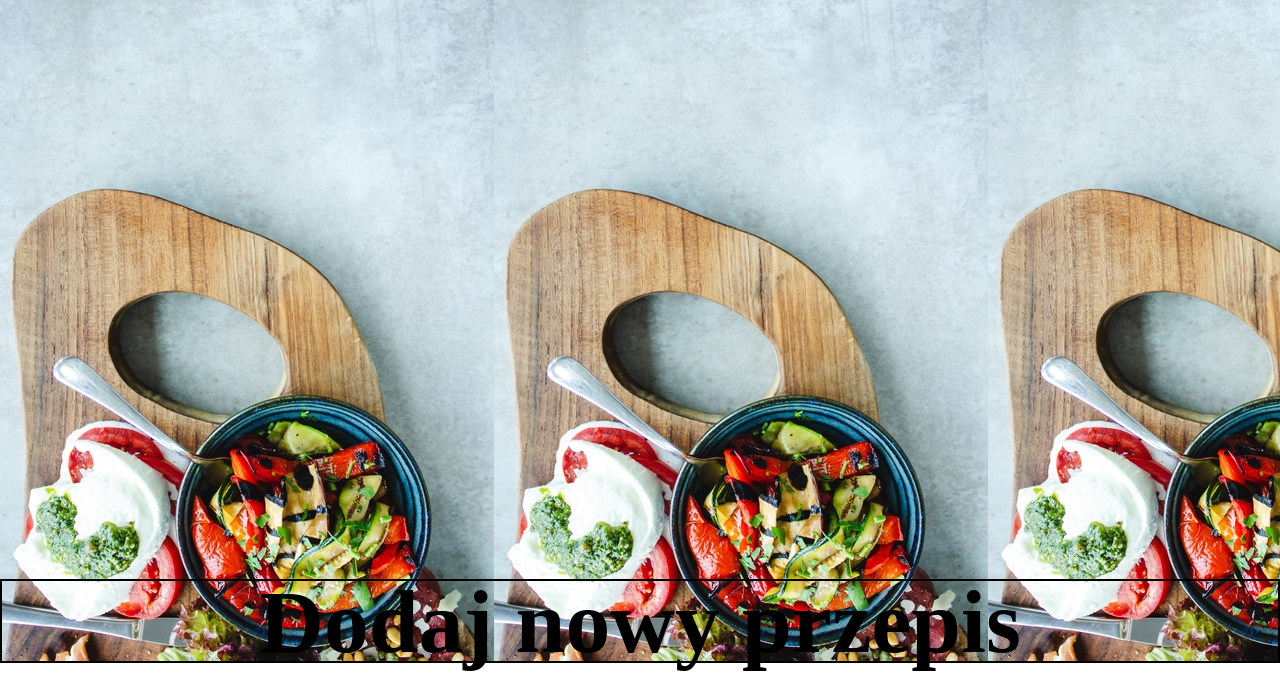
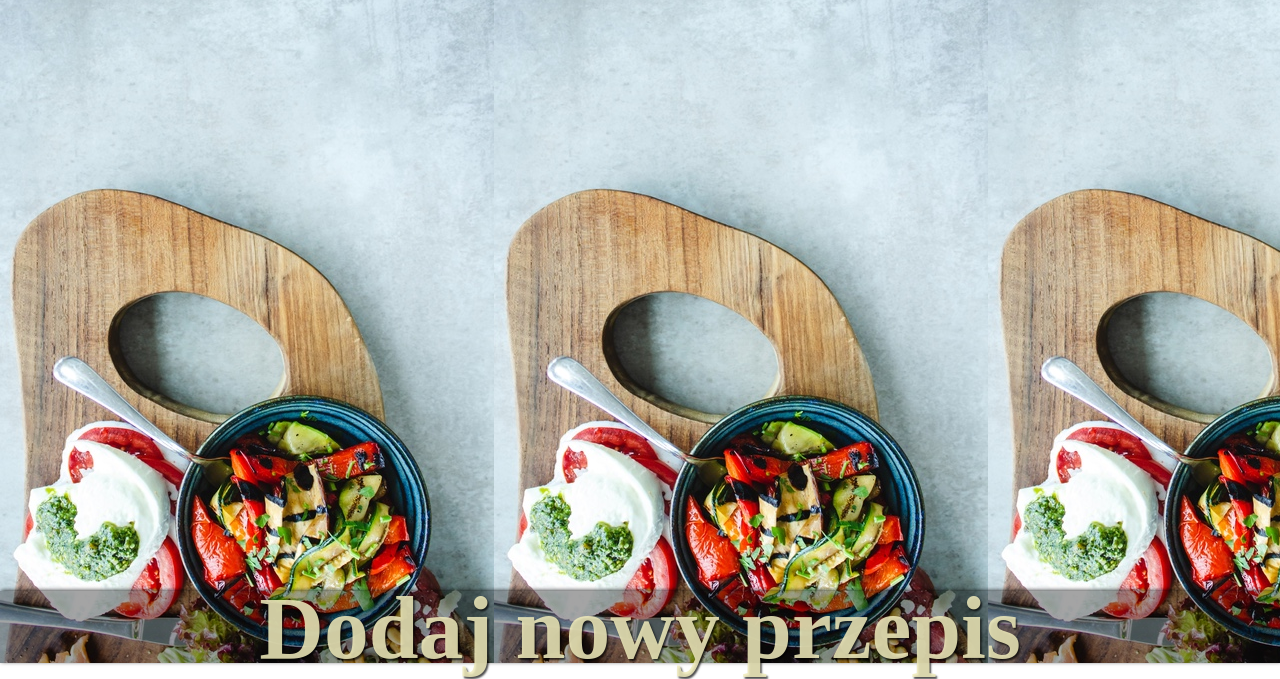
Before and after one commit to Ewelina-eb/Przepisnik, a website: page meat_recipes.html in a window 1280 px wide. Shown: the part 137-816 px from the top of the page. Drawn offline with Linux system fonts and the light colour scheme; a web font is replaced by a local one.

Commit message:
Change buttons style, add text-shadow to header

```diff
--- a/js/new_recipe.js
+++ b/js/new_recipe.js
@@ -80,7 +80,7 @@ document.addEventListener("DOMContentLoaded", function () {
     const title = document.getElementById("title"); // input
     const ingredients = document.getElementById("ingredients"); // textarea
     const preparation = document.getElementById("preparation"); // textarea
-    const saveRecipeBtn = document.getElementById("save-recipe"); // btn "Dodaję!"
+    const saveRecipeBtn = document.getElementById("save-recipe-btn"); // btn "Dodaję!"
 
     const newRecipe = {
         category: category,
--- a/meat_recipes.html
+++ b/meat_recipes.html
@@ -23,7 +23,7 @@
             </ul>
 
             <div class="add-recipe-btn">
-                <a href="/new_recipe.html?category=meat"><strong>Dodaj nowy przepis</strong></a>
+                <a href="/new_recipe.html?category=meat">Dodaj nowy przepis</a>
             </div>
         </section>
     </section>
--- a/scss/_main_page.scss
+++ b/scss/_main_page.scss
@@ -36,7 +36,8 @@
 
     h3 {
       font-size: 8vw;
-            color: black;
+      color: rgba(0, 0, 0, 0.897);
+      text-shadow: rgba(240, 235, 188, 0.863) -1.5px 1.7px 2px;
       position: absolute;
     }
   }
--- a/scss/_meat_recipes.scss
+++ b/scss/_meat_recipes.scss
@@ -28,21 +28,3 @@
       }
     }
   }
-
-  .add-recipe-btn {
-    width: 100vw;
-    height: 10.5vh;
-    border: 2px solid black;
-    margin-top: auto;
-
-    a {
-      width: 100%;
-      height: 100%;
-      display: flex;
-      justify-content: center;
-      align-items: center;
-      text-decoration: none;
-      color: black;
-      font-size: 7vw;
-    }
-  }
--- a/scss/_new_recipe.scss
+++ b/scss/_new_recipe.scss
@@ -42,15 +42,38 @@
   }
 }
 
-.add-recipe-btn {
+.save-recipe-btn {
+  width: 100vw;
+  height: 9vh;
   margin-top: auto;
+
   button {
+    width: 100%;
+    height: 100%;
+    color: rgba(240, 235, 188, 0.863);
+    text-shadow: rgba(0, 0, 0, 0.705) -2px 2px 2px;
+    font-size: 7vw;
+    font-weight: bold;
+    background-color: rgba(0, 0, 0, 0.356);
+    box-shadow: rgba(0, 0, 0, 0.705) 1px -1px 4px;
+    border: none;
+  }
+}
+
+.show-recipes-btn {
+  width: 100vw;
+  height: 6vh;
+  border: 1px solid black;
+
+  a {
     width: 100%;
     height: 100%;
     display: flex;
     justify-content: center;
     align-items: center;
+    text-decoration: none;
     color: black;
-    font-size: 7vw;
+    font-size: 6.5vw;
+    font-weight: bold;
   }
 }
--- a/scss/_salad_recipes.scss
+++ b/scss/_salad_recipes.scss
@@ -28,21 +28,3 @@
       }
     }
   }
-
-  .add-recipe-btn {
-    width: 100vw;
-    height: 10.5vh;
-    border: 2px solid black;
-    margin-top: auto;
-
-    a {
-      width: 100%;
-      height: 100%;
-      display: flex;
-      justify-content: center;
-      align-items: center;
-      text-decoration: none;
-      color: black;
-      font-size: 7vw;
-    }
-  }
--- a/scss/_smoothie_recipes.scss
+++ b/scss/_smoothie_recipes.scss
@@ -29,21 +29,3 @@
     }
   }
 }
-
-.add-recipe-btn {
-  width: 100vw;
-  height: 10.5vh;
-  border: 2px solid black;
-  margin-top: auto;
-
-  a {
-    width: 100%;
-    height: 100%;
-    display: flex;
-    justify-content: center;
-    align-items: center;
-    text-decoration: none;
-    color: black;
-    font-size: 7vw;
-  }
-}
--- a/scss/_snack_recipes.scss
+++ b/scss/_snack_recipes.scss
@@ -9,7 +9,8 @@
 
   h3 {
     font-size: 8vw;
-    color: black;
+    color: rgba(0, 0, 0, 0.897);
+    text-shadow: rgba(247, 225, 171, 0.808) -1.5px 1.7px 2px;
     position: absolute;
   }
 }
@@ -28,8 +29,8 @@
 
   li {
     width: 100vw;
-    height: 10vh;
-    border: 1px solid black;
+    height: 9vh;
+    border: 1px solid rgba(0, 0, 0, 0.356);
 
     a {
       width: 100%;
@@ -47,8 +48,7 @@
 
 .add-recipe-btn {
   width: 100vw;
-  height: 10.5vh;
-  border: 2px solid black;
+  height: 9vh;
   margin-top: auto;
 
   a {
@@ -58,7 +58,11 @@
     justify-content: center;
     align-items: center;
     text-decoration: none;
-    color: black;
+    color: rgba(240, 235, 188, 0.863);
+    text-shadow: rgba(0, 0, 0, 0.705) 1.5px 1.5px 2px;
     font-size: 7vw;
+    font-weight: bold;
+    background-color: rgba(0, 0, 0, 0.356);
+    box-shadow: rgba(0, 0, 0, 0.705) 1px -1px 4px;
   }
 }
--- a/scss/_soup_recipes.scss
+++ b/scss/_soup_recipes.scss
@@ -28,21 +28,3 @@
       }
     }
   }
-
-  .add-recipe-btn {
-    width: 100vw;
-    height: 10.5vh;
-    border: 2px solid black;
-    margin-top: auto;
-
-    a {
-      width: 100%;
-      height: 100%;
-      display: flex;
-      justify-content: center;
-      align-items: center;
-      text-decoration: none;
-      color: black;
-      font-size: 7vw;
-    }
-  }
--- a/scss/_sweet_recipes.scss
+++ b/scss/_sweet_recipes.scss
@@ -28,21 +28,3 @@
       }
     }
   }
-
-  .add-recipe-btn {
-    width: 100vw;
-    height: 10.5vh;
-    border: 2px solid black;
-    margin-top: auto;
-
-    a {
-      width: 100%;
-      height: 100%;
-      display: flex;
-      justify-content: center;
-      align-items: center;
-      text-decoration: none;
-      color: black;
-      font-size: 7vw;
-    }
-  }
--- a/scss/_vege_recipes.scss
+++ b/scss/_vege_recipes.scss
@@ -28,21 +28,3 @@
       }
     }
   }
-
-  .add-recipe-btn {
-    width: 100vw;
-    height: 10.5vh;
-    border: 2px solid black;
-    margin-top: auto;
-
-    a {
-      width: 100%;
-      height: 100%;
-      display: flex;
-      justify-content: center;
-      align-items: center;
-      text-decoration: none;
-      color: black;
-      font-size: 7vw;
-    }
-  }
```
Also changed, not shown: new_recipe.html (+5 -2 lines), salad_recipes.html (+1 -1 lines), smoothie_recipes.html (+1 -1 lines), snack_recipes.html (+1 -1 lines), soup_recipes.html (+1 -1 lines), sweet_recipes.html (+1 -1 lines), vege_recipes.html (+1 -1 lines), css/main.css, 1 other file. Lines whose indentation alone changed are shown as unchanged.
